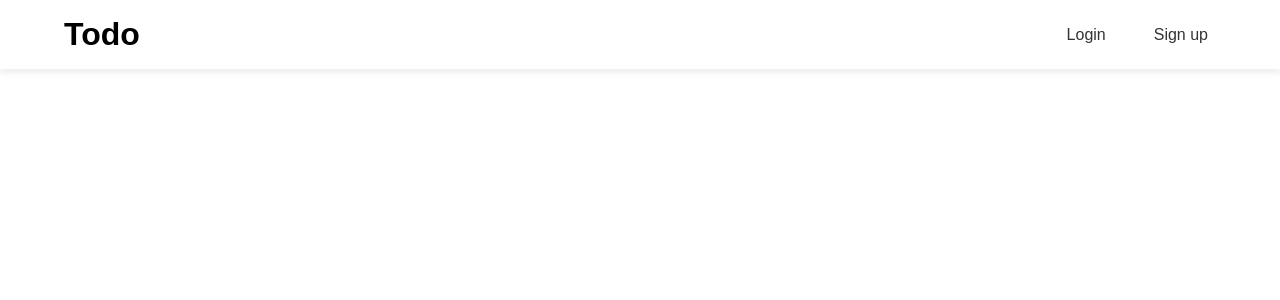
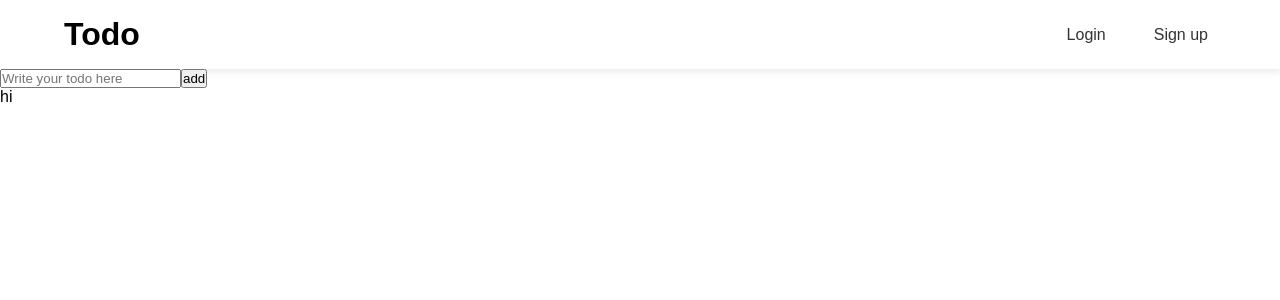
Before and after one commit to Bas-Shiekh/todo-app-redux-toolkit, a React (Create React App) app: page /list in a window 1280 px wide. Shown: the top 300 px of the page. Built offline with nearby package versions, Linux system fonts and the light colour scheme.

Commit message:
created todo list page and handled add todo functionality. relates #7

```diff
--- a/src/interfaces/index.tsx
+++ b/src/interfaces/index.tsx
@@ -4,4 +4,8 @@ interface IuserDate {
   remember: boolean;
 }
 
-export type { IuserDate };
+interface Itodo {
+  todo: string;
+}
+
+export type { IuserDate, Itodo };
--- a/src/pages/TodoListPage/index.tsx
+++ b/src/pages/TodoListPage/index.tsx
@@ -1,11 +1,38 @@
-import { FC } from "react";
-import { Header } from "../../components";
+/* eslint-disable @typescript-eslint/no-explicit-any */
+import { FC, useState } from "react";
+import { useDispatch, useSelector } from "react-redux";
+import { Header, TodoCard } from "../../components";
+import { todoDataActions } from "../../store/todoData";
 import "./index.css";
 
 const TodoListPage: FC = () => {
+  const dispatch = useDispatch();
+  const { addTodo } = todoDataActions;
+  const { todoData }: any = useSelector((state) => state);
+  const [todo, setTodo] = useState<string>("");
+
+  const handleTodo = (): void => {
+    if (todo) dispatch(addTodo(todo));
+  };
+
   return (
     <>
       <Header />
+      <div className="todo-form">
+        <input
+          type="text"
+          placeholder="Write your todo here"
+          onChange={(e) => setTodo(e.target.value)}
+        />
+        <button type="button" onClick={handleTodo}>
+          add
+        </button>
+      </div>
+      <div className="todo-container">
+        {todoData.data.map((e: string) => (
+          <TodoCard todo={e} />
+        ))}
+      </div>
     </>
   );
 };
```
